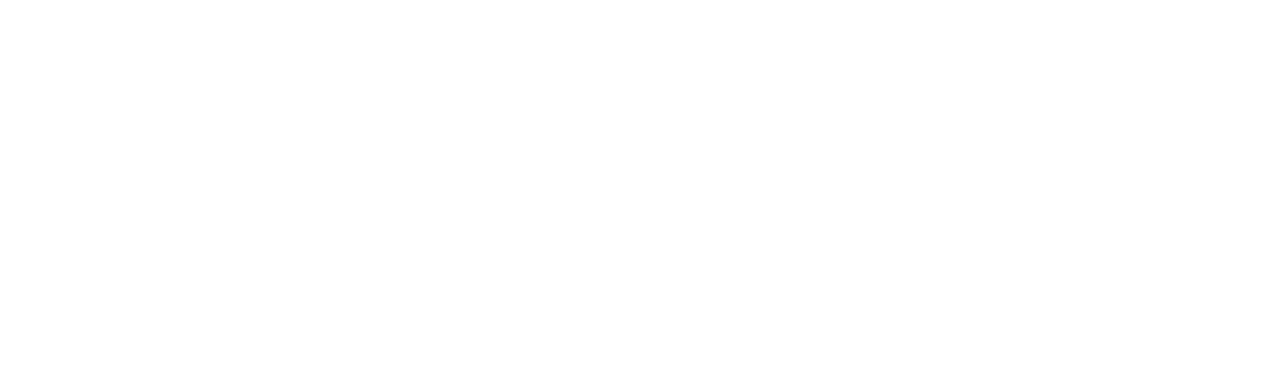
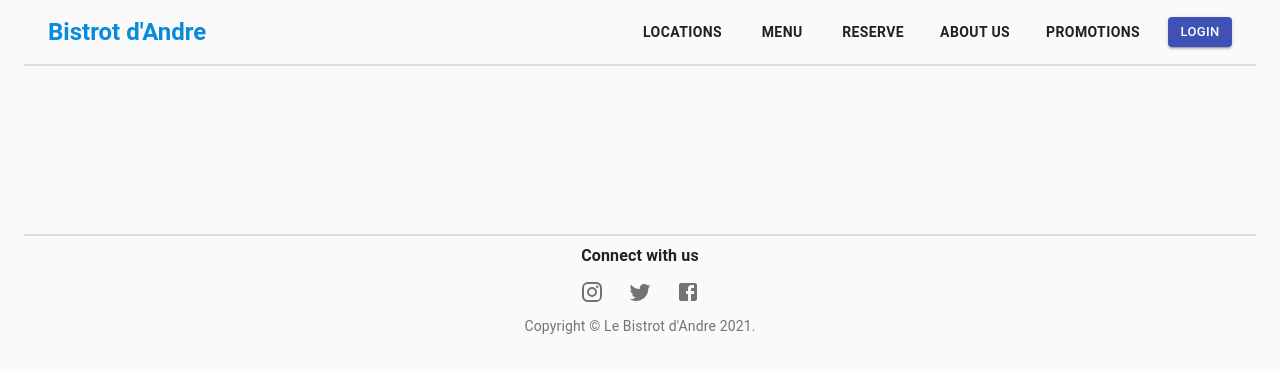
Before and after one commit to oSirhcel/SES10_eRestaurant, a React (Create React App) app in the folder frontend/client/: page /about-us in a window 1280 px wide. Shown: the top 372 px of the page. Built offline with nearby package versions, Linux system fonts and the light colour scheme.

Commit message:
added about us

```diff
--- /dev/null
+++ b/frontend/client/src/components/filler/about.js
@@ -0,0 +1,31 @@
+import React from "react";
+import { makeStyles } from "@material-ui/core/styles";
+import CssBaseline from "@material-ui/core/CssBaseline";
+import Container from "@material-ui/core/Container";
+import Header from "../margins/header";
+import Footer from "../margins/footer";
+import MainFeaturedPost from "./feature";
+import MainDescription from "./mainDescription";
+
+const useStyles = makeStyles((theme) => ({
+  root: {
+    marginTop: theme.spacing(0),
+    minHeight: "100vh",
+  },
+}));
+
+
+export default function AboutUs() {
+  const classes = useStyles();
+  return (
+    <div className={classes.root}>
+      <React.Fragment>
+        <CssBaseline />
+        <Container maxWidth="lg">
+          <Header />
+          <Footer />
+        </Container>
+      </React.Fragment>
+    </div>
+  );
+}
--- a/frontend/client/src/components/margins/header.js
+++ b/frontend/client/src/components/margins/header.js
@@ -76,7 +76,7 @@
             component={Link}
             color="inherit"
             variant="body2"
-            to="/aboutus"
+            to="/about-us"
             className={classes.toolbarLink}
           >
             ABOUT US
--- a/frontend/client/src/components/routing/Routes.js
+++ b/frontend/client/src/components/routing/Routes.js
@@ -19,6 +19,7 @@
 import PromoPage from "../promotions/promoPage"
 import EditMenuController from "../edit-Menu/EditMenuController"
 import StaffDashboard from "../dashboard/staffDashboard";
+import AboutUs from "../filler/about";
 const Routes = (props) => {
   return (
     <section className="container">
@@ -57,6 +58,7 @@
         <Route exact path="/edit-promotions" component={EditPromoController} />
         <Route exact path="/edit-menu" component={EditMenuController} />
         <Route exact path="/create-meal-order" component={MealOrderController} />
+        <Route exact path="/about-us" component={AboutUs} />
       </Router>
     </section>
   );
```
